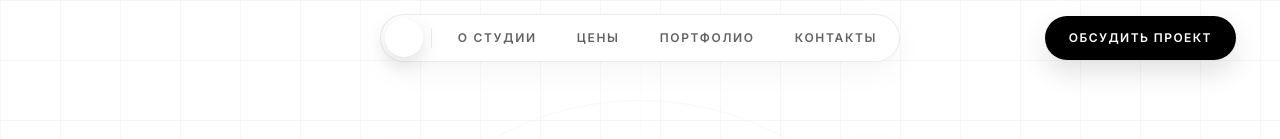
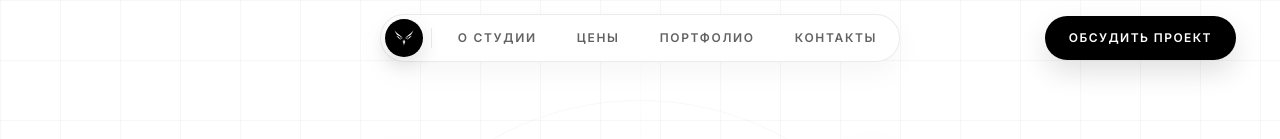
Before and after one commit to egorbagramyan0-bot/sirin, a React (Vite) app: page / in a window 1280 px wide. Shown: the top 139 px of the page. Built offline with nearby package versions, Linux system fonts and the light colour scheme.

Commit message:
Fix active styling on header nav logo button

```diff
--- a/src/components/Header.jsx
+++ b/src/components/Header.jsx
@@ -45,10 +45,10 @@ export default function Header({ onNavigate, onLogoClick, onPortfolioFromHero, a
                 onNavigate(0);
               }
             }}
-            className={`nav-logo-button transition-all duration-250 cursor-pointer ${
+            className={`nav-logo-button border-none transition-all duration-250 cursor-pointer ${
               activeIndex === 0
-                ? 'bg-black text-white shadow-[0_8px_20px_rgba(0,0,0,0.12)]'
-                : 'hover:bg-black/5'
+                ? 'bg-black shadow-[0_8px_20px_rgba(0,0,0,0.12)]'
+                : 'bg-transparent hover:bg-black/5'
             }`}
             aria-label="На главный экран"
           >
--- a/src/index.css
+++ b/src/index.css
@@ -158,8 +158,6 @@ html.lenis, html.lenis body {
   display: flex;
   align-items: center;
   justify-content: center;
-  background: transparent;
-  border: none;
   padding: 0;
   cursor: pointer;
   outline: none;
```
